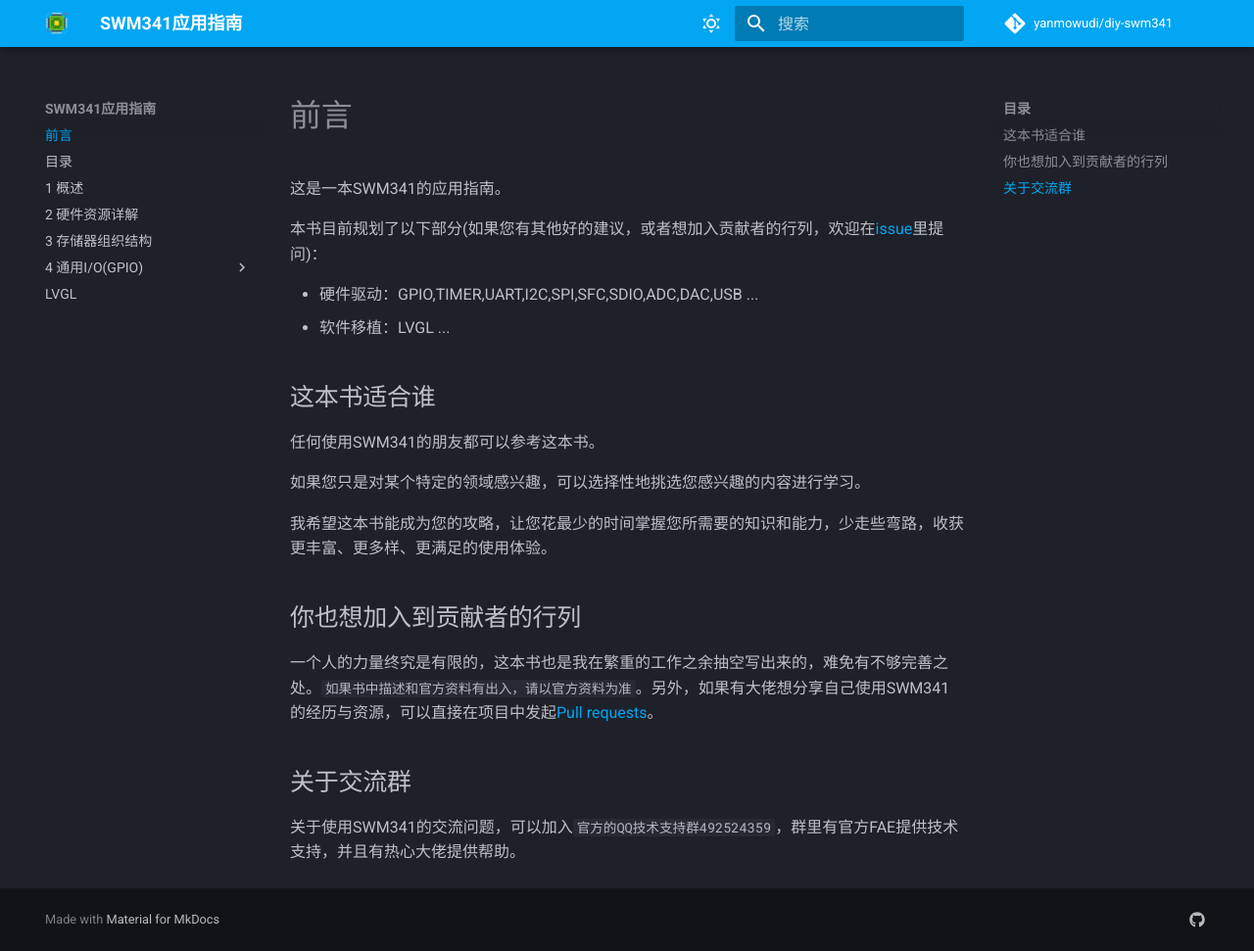
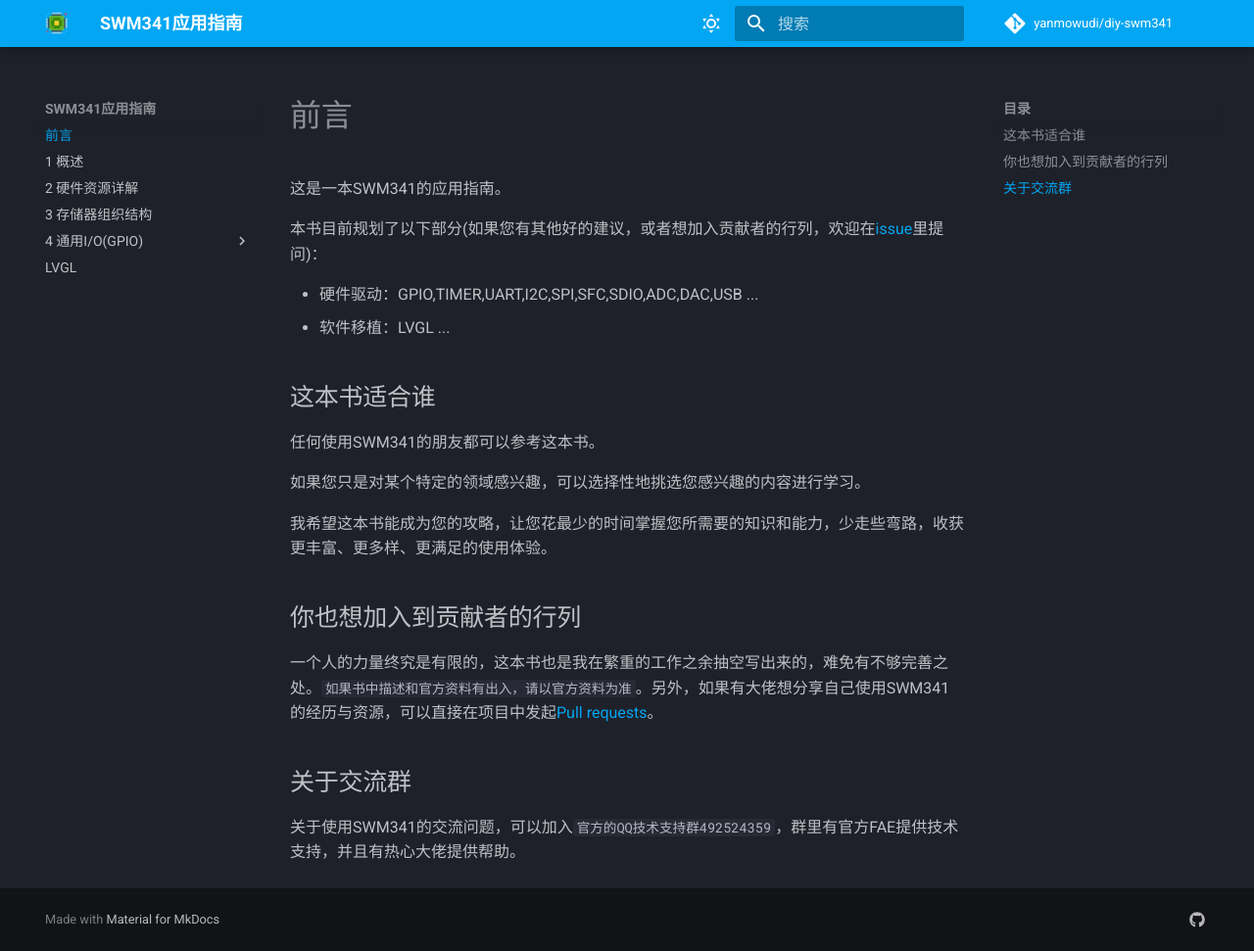
Before and after one commit to yanmowudi/diy-swm341, an MkDocs documentation site: the page built from docs/index.md, in a window 1280 px wide and 971 px high. Shown: the whole window at 98% size. Built offline with MkDocs 1.6.1 and Material for MkDocs 9.7.7, drawn with Linux system fonts in a browser that asks for light colours; comment, search, counter and statistics services are not loaded.

Commit message:
删除目录

```diff
--- a/mkdocs.yml
+++ b/mkdocs.yml
@@ -40,7 +40,6 @@ extra:
 # Page tree
 nav:
   - 前言: 'index.md'
-  - 目录: '目录.md'
   - 1 概述: '概述.md'
   - 2 硬件资源详解: '硬件资源详解.md'
   - 3 存储器组织结构: '存储器组织结构.md'
```
